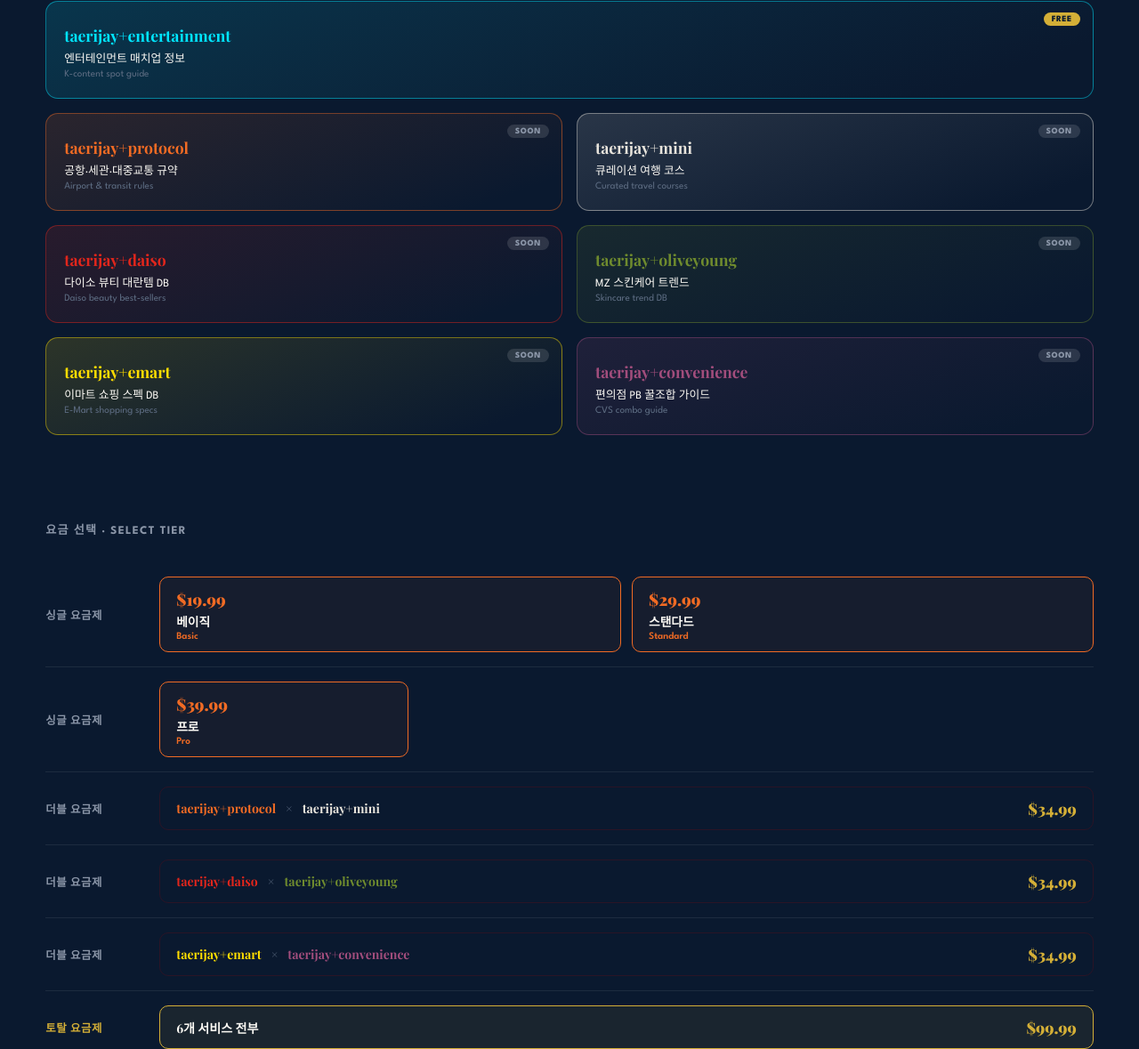
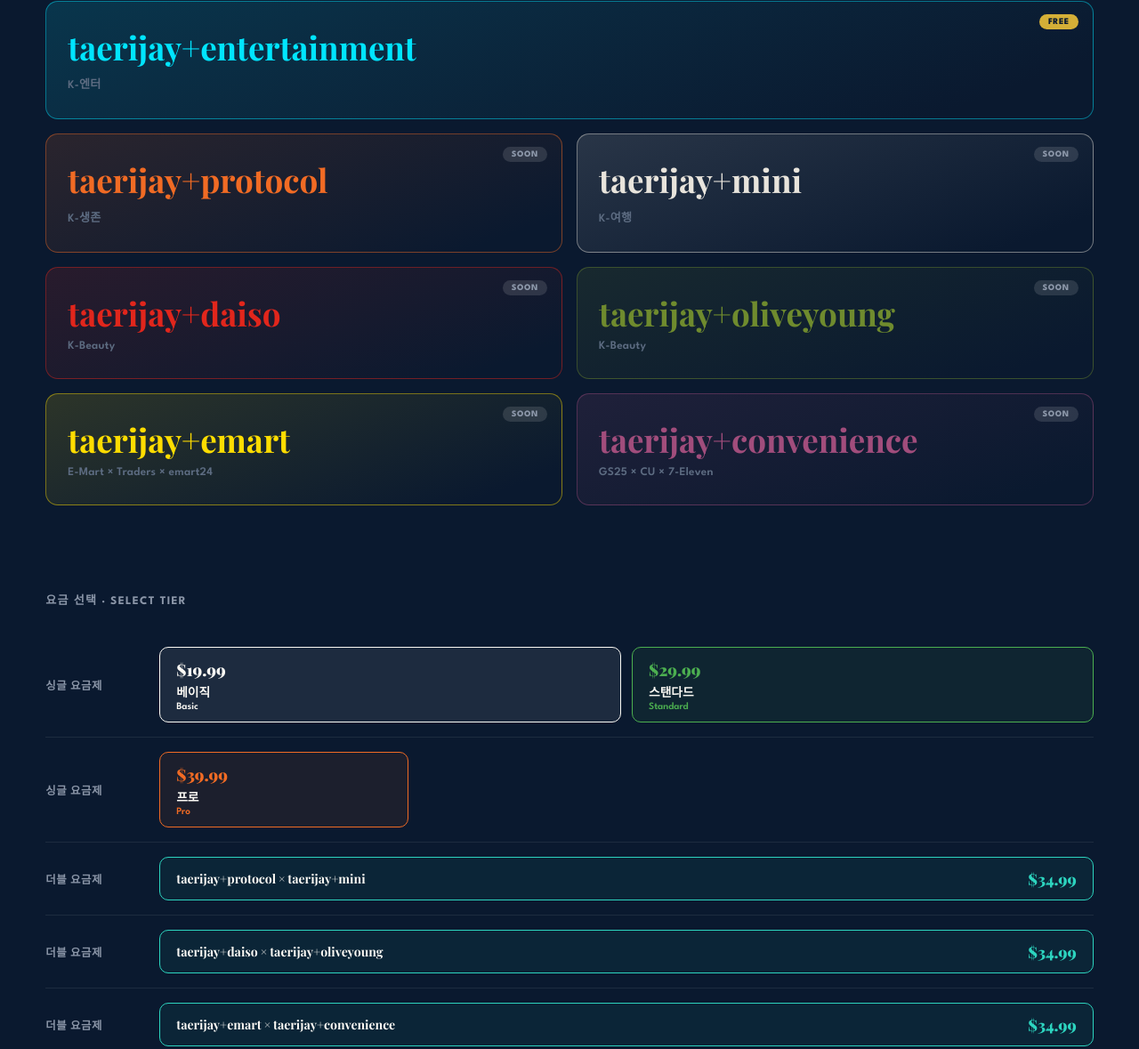
Before and after one commit to official-taerijay/official-taerijay-taerijay, an Astro site: page / in a window 1280 px wide. Shown: the part 567-1746 px from the top of the page at 89% size. Built offline with nearby package versions, Linux system fonts and the light colour scheme; Astro itself is replaced by a stand-in of ours; a web font is replaced by a local one.

Commit message:
feat: 채널 타이틀 확대+태그 추가, 요금제 컬러 재배정

```diff
--- a/src/pages/index.astro
+++ b/src/pages/index.astro
@@ -1,13 +1,12 @@
 ---
-// 채널 데이터 — 각 항목 kr(고정) / en(기본 영문, 다국어 전환 대상)
 const channels = {
-  entertainment: { slug: 'entertainment', color: '#00E5FF', free: true,  descKr: '엔터테인먼트 매치업 정보', descEn: 'K-content spot guide' },
-  protocol:      { slug: 'protocol',      color: '#F16B24', free: false, descKr: '공항·세관·대중교통 규약',   descEn: 'Airport & transit rules' },
-  mini:          { slug: 'mini',          color: '#e8e4dc', free: false, descKr: '큐레이션 여행 코스',        descEn: 'Curated travel courses' },
-  daiso:         { slug: 'daiso',         color: '#E1261C', free: false, descKr: '다이소 뷰티 대란템 DB',     descEn: 'Daiso beauty best-sellers' },
-  oliveyoung:    { slug: 'oliveyoung',    color: '#6F8B2E', free: false, descKr: 'MZ 스킨케어 트렌드',        descEn: 'Skincare trend DB' },
-  emart:         { slug: 'emart',         color: '#FFDD00', free: false, descKr: '이마트 쇼핑 스펙 DB',       descEn: 'E-Mart shopping specs' },
-  convenience:   { slug: 'convenience',   color: '#A14D7C', free: false, descKr: '편의점 PB 꿀조합 가이드',   descEn: 'CVS combo guide' },
+  entertainment: { slug: 'entertainment', color: '#00E5FF', free: true,  tag: 'K-엔터' },
+  protocol:      { slug: 'protocol',      color: '#F16B24', free: false, tag: 'K-생존' },
+  mini:          { slug: 'mini',          color: '#e8e4dc', free: false, tag: 'K-여행' },
+  daiso:         { slug: 'daiso',         color: '#E1261C', free: false, tag: 'K-Beauty' },
+  oliveyoung:    { slug: 'oliveyoung',    color: '#6F8B2E', free: false, tag: 'K-Beauty' },
+  emart:         { slug: 'emart',         color: '#FFDD00', free: false, tag: 'E-Mart × Traders × emart24' },
+  convenience:   { slug: 'convenience',   color: '#A14D7C', free: false, tag: 'GS25 × CU × 7-Eleven' },
 };
 
 const socialLinks = [
@@ -76,8 +75,7 @@ const socialLinks = [
         <a href={`/04-channels/${channels.entertainment.slug}`} class="service-card" style={`--c:${channels.entertainment.color}`}>
           <span class="service-status status-free">FREE</span>
           <span class="service-name">taerijay+entertainment</span>
-          <span class="service-desc-kr">{channels.entertainment.descKr}</span>
-          <span class="service-desc-en" data-i18n="en">{channels.entertainment.descEn}</span>
+          <span class="service-tag">{channels.entertainment.tag}</span>
         </a>
       </div>
 
@@ -86,14 +84,12 @@ const socialLinks = [
         <a href={`/04-channels/${channels.protocol.slug}`} class="service-card" style={`--c:${channels.protocol.color}`}>
           <span class="service-status status-soon">SOON</span>
           <span class="service-name">taerijay+protocol</span>
-          <span class="service-desc-kr">{channels.protocol.descKr}</span>
-          <span class="service-desc-en" data-i18n="en">{channels.protocol.descEn}</span>
+          <span class="service-tag">{channels.protocol.tag}</span>
         </a>
         <a href={`/04-channels/${channels.mini.slug}`} class="service-card" style={`--c:${channels.mini.color}`}>
           <span class="service-status status-soon">SOON</span>
           <span class="service-name">taerijay+mini</span>
-          <span class="service-desc-kr">{channels.mini.descKr}</span>
-          <span class="service-desc-en" data-i18n="en">{channels.mini.descEn}</span>
+          <span class="service-tag">{channels.mini.tag}</span>
         </a>
       </div>
 
@@ -102,14 +98,12 @@ const socialLinks = [
         <a href={`/04-channels/${channels.daiso.slug}`} class="service-card" style={`--c:${channels.daiso.color}`}>
           <span class="service-status status-soon">SOON</span>
           <span class="service-name">taerijay+daiso</span>
-          <span class="service-desc-kr">{channels.daiso.descKr}</span>
-          <span class="service-desc-en" data-i18n="en">{channels.daiso.descEn}</span>
+          <span class="service-tag">{channels.daiso.tag}</span>
         </a>
         <a href={`/04-channels/${channels.oliveyoung.slug}`} class="service-card" style={`--c:${channels.oliveyoung.color}`}>
           <span class="service-status status-soon">SOON</span>
           <span class="service-name">taerijay+oliveyoung</span>
-          <span class="service-desc-kr">{channels.oliveyoung.descKr}</span>
-          <span class="service-desc-en" data-i18n="en">{channels.oliveyoung.descEn}</span>
+          <span class="service-tag">{channels.oliveyoung.tag}</span>
         </a>
       </div>
 
@@ -118,14 +112,12 @@ const socialLinks = [
         <a href={`/04-channels/${channels.emart.slug}`} class="service-card" style={`--c:${channels.emart.color}`}>
           <span class="service-status status-soon">SOON</span>
           <span class="service-name">taerijay+emart</span>
-          <span class="service-desc-kr">{channels.emart.descKr}</span>
-          <span class="service-desc-en" data-i18n="en">{channels.emart.descEn}</span>
+          <span class="service-tag">{channels.emart.tag}</span>
         </a>
         <a href={`/04-channels/${channels.convenience.slug}`} class="service-card" style={`--c:${channels.convenience.color}`}>
           <span class="service-status status-soon">SOON</span>
           <span class="service-name">taerijay+convenience</span>
-          <span class="service-desc-kr">{channels.convenience.descKr}</span>
-          <span class="service-desc-en" data-i18n="en">{channels.convenience.descEn}</span>
+          <span class="service-tag">{channels.convenience.tag}</span>
         </a>
       </div>
     </section>
@@ -133,85 +125,73 @@ const socialLinks = [
     <section class="plans-section" id="plans">
       <p class="plans-eyebrow">요금 선택 · SELECT TIER</p>
 
-      <!-- 5줄: 싱글 - 베이직 x 스탠다드 -->
+      <!-- 5줄: 싱글 - 베이직(흰) x 스탠다드(초록) -->
       <div class="plan-row">
         <span class="plan-row-label">싱글 요금제</span>
         <div class="plan-row-items">
-          <div class="tier-chip">
+          <div class="tier-chip" style="--tc:#FBF9F4">
             <span class="tier-chip-price">$19.99</span>
             <span class="tier-chip-kr">베이직</span>
-            <span class="tier-chip-en" data-i18n="en">Basic</span>
+            <span class="tier-chip-en">Basic</span>
           </div>
-          <div class="tier-chip">
+          <div class="tier-chip" style="--tc:#4CAF50">
             <span class="tier-chip-price">$29.99</span>
             <span class="tier-chip-kr">스탠다드</span>
-            <span class="tier-chip-en" data-i18n="en">Standard</span>
+            <span class="tier-chip-en">Standard</span>
           </div>
         </div>
       </div>
 
-      <!-- 6줄: 싱글 - 프로 -->
+      <!-- 6줄: 싱글 - 프로(주황) -->
       <div class="plan-row">
         <span class="plan-row-label">싱글 요금제</span>
         <div class="plan-row-items">
-          <div class="tier-chip tier-chip-wide">
+          <div class="tier-chip tier-chip-wide" style="--tc:#F16B24">
             <span class="tier-chip-price">$39.99</span>
             <span class="tier-chip-kr">프로</span>
-            <span class="tier-chip-en" data-i18n="en">Pro</span>
+            <span class="tier-chip-en">Pro</span>
           </div>
         </div>
       </div>
 
-      <!-- 7줄: 더블 - protocol x mini -->
+      <!-- 7줄: 더블 - protocol x mini (민트) -->
       <div class="plan-row">
         <span class="plan-row-label">더블 요금제</span>
         <div class="plan-row-items">
-          <div class="plan-chip plan-chip-double">
-            <span class="plan-chip-name">
-              <span style={`color:${channels.protocol.color}`}>taerijay+protocol</span>
-              <span class="plan-chip-x">×</span>
-              <span style={`color:${channels.mini.color}`}>taerijay+mini</span>
-            </span>
+          <div class="plan-chip plan-chip-double" style="--tc:#2DD4BF">
+            <span class="plan-chip-name">taerijay+protocol × taerijay+mini</span>
             <span class="plan-chip-price">$34.99</span>
           </div>
         </div>
       </div>
 
-      <!-- 8줄: 더블 - daiso x oliveyoung -->
+      <!-- 8줄: 더블 - daiso x oliveyoung (민트) -->
       <div class="plan-row">
         <span class="plan-row-label">더블 요금제</span>
         <div class="plan-row-items">
-          <div class="plan-chip plan-chip-double">
-            <span class="plan-chip-name">
-              <span style={`color:${channels.daiso.color}`}>taerijay+daiso</span>
-              <span class="plan-chip-x">×</span>
-              <span style={`color:${channels.oliveyoung.color}`}>taerijay+oliveyoung</span>
-            </span>
+          <div class="plan-chip plan-chip-double" style="--tc:#2DD4BF">
+            <span class="plan-chip-name">taerijay+daiso × taerijay+oliveyoung</span>
             <span class="plan-chip-price">$34.99</span>
           </div>
         </div>
       </div>
 
-      <!-- 9줄: 더블 - emart x convenience -->
+      <!-- 9줄: 더블 - emart x convenience (민트) -->
       <div class="plan-row">
         <span class="plan-row-label">더블 요금제</span>
         <div class="plan-row-items">
-          <div class="plan-chip plan-chip-double">
-            <span class="plan-chip-name">
-              <span style={`color:${channels.emart.color}`}>taerijay+emart</span>
-              <span class="plan-chip-x">×</span>
-              <span style={`color:${channels.convenience.color}`}>taerijay+convenience</span>
-            </span>
+          <div class="plan-chip plan-chip-double" style="--tc:#2DD4BF">
+            <span class="plan-chip-name">taerijay+emart × taerijay+convenience</span>
             <span class="plan-chip-price">$34.99</span>
           </div>
         </div>
       </div>
 
-      <!-- 10줄: 토탈 -->
+      <!-- 10줄: 토탈 (버건디) -->
       <div class="plan-row plan-row-total">
-        <span class="plan-row-label plan-row-label-gold">토탈 요금제</span>
+        <span class="plan-row-label" style="color:#8B1A2A">토탈 요금제</span>
         <div class="plan-row-items">
-          <div class="plan-chip plan-chip-gold">
+          <div class="plan-chip plan-chip-gold" style="--tc:#8B1A2A">
             <span class="plan-chip-name">6개 서비스 전부</span>
             <span class="plan-chip-price">$99.99</span>
           </div>
@@ -219,7 +199,6 @@ const socialLinks = [
       </div>
     </section>
 
-    <!-- 11줄: SNS -->
     <section class="social-section">
       {socialLinks.map((s) => (
         <a href="#" class="social-icon" title={s.name} aria-label={s.name}>{s.icon}</a>
@@ -227,13 +206,12 @@ const socialLinks = [
     </section>
   </main>
 
-  <!-- 12줄: 하단 푸터 -->
   <footer class="footer">
     <div class="footer-links">
-      <a href="#"><span class="footer-kr">이용약관</span><br/><span class="footer-en" data-i18n="en">Terms</span></a>
-      <a href="#"><span class="footer-kr">개인정보</span><br/><span class="footer-en" data-i18n="en">Privacy</span></a>
-      <a href="#"><span class="footer-kr">환불정책</span><br/><span class="footer-en" data-i18n="en">Refund</span></a>
-      <a href="#"><span class="footer-kr">사업자정보</span><br/><span class="footer-en" data-i18n="en">Business</span></a>
+      <a href="#">이용약관<br/><span class="footer-en">Terms</span></a>
+      <a href="#">개인정보<br/><span class="footer-en">Privacy</span></a>
+      <a href="#">환불정책<br/><span class="footer-en">Refund</span></a>
+      <a href="#">사업자정보<br/><span class="footer-en">Business</span></a>
     </div>
     <p class="footer-copy">© 2026 TAERIJAY · 사업자등록번호 673-51-01148 · taerijay.com</p>
   </footer>
@@ -263,7 +241,7 @@ const socialLinks = [
   <style>
     *,*::before,*::after{box-sizing:border-box;margin:0;padding:0}
     :root{
-      --bg:#0A192F;--border:#5B0E1B;--ivory:#FBF9F4;--muted:#8b96a8;--dim:#5d6c82;--gold:#D4AF37;--accent:#F16B24;
+      --bg:#0A192F;--border:#5B0E1B;--ivory:#FBF9F4;--muted:#8b96a8;--dim:#5d6c82;--gold:#D4AF37;
       --f-display:'Playfair Display',serif;--f-body:'League Spartan',sans-serif;
       --container: min(1200px, 92vw);
     }
@@ -306,26 +284,25 @@ const socialLinks = [
     .btn-ghost{background:rgba(255,255,255,.08);color:var(--ivory);border:1px solid rgba(255,255,255,.25);border-radius:8px;padding:14px 28px;font-weight:700;font-size:.85rem;letter-spacing:.05em;cursor:pointer;transition:background .2s}
     .btn-ghost:hover{background:rgba(255,255,255,.16)}
 
-    /* 채널 줄 구조 (1개/2개) */
+    /* 채널 카드 — 타이틀(영문) 3배 비율, 아래 짧은 태그 */
     .channels-section{width:var(--container);margin:0 auto;padding:56px 0 20px}
     .channel-row{display:grid;gap:16px;margin-bottom:16px}
     .channel-row[data-count="1"]{grid-template-columns:1fr}
     .channel-row[data-count="2"]{grid-template-columns:1fr 1fr}
 
     .service-card{
-      position:relative;display:flex;flex-direction:column;gap:4px;text-decoration:none;
-      padding:22px 20px;border-radius:14px;
+      position:relative;display:flex;flex-direction:column;gap:10px;text-decoration:none;
+      padding:30px 24px;border-radius:14px;
       border:1px solid color-mix(in srgb, var(--c) 45%, transparent);
       background:linear-gradient(160deg, color-mix(in srgb, var(--c) 14%, var(--bg)) 0%, var(--bg) 88%);
       transition:transform .2s ease;
     }
     .service-card:hover{transform:translateY(-3px)}
-    .service-status{position:absolute;top:12px;right:14px;font-size:.6rem;font-weight:800;letter-spacing:.06em;padding:3px 9px;border-radius:100px}
+    .service-status{position:absolute;top:14px;right:16px;font-size:.62rem;font-weight:800;letter-spacing:.06em;padding:4px 10px;border-radius:100px}
     .status-free{background:var(--gold);color:var(--bg)}
     .status-soon{background:rgba(255,255,255,.12);color:var(--muted)}
-    .service-name{font-family:var(--f-display);font-weight:700;font-size:clamp(.95rem,2.6vw,1.1rem);color:var(--c);margin-top:4px}
-    .service-desc-kr{font-size:.8rem;color:var(--ivory)}
-    .service-desc-en{font-size:.7rem;color:var(--dim)}
+    .service-name{font-family:var(--f-display);font-weight:700;font-size:clamp(1.6rem,4.6vw,2.3rem);line-height:1.15;color:var(--c)}
+    .service-tag{font-size:.82rem;font-weight:600;color:var(--dim);letter-spacing:.02em}
 
     /* 요금제 */
     .plans-section{width:var(--container);margin:0 auto;padding:60px 0 90px}
@@ -334,21 +311,19 @@ const socialLinks = [
     .plan-row{display:flex;align-items:center;gap:18px;padding:16px 0;border-bottom:1px solid rgba(255,255,255,.08);flex-wrap:wrap}
     .plan-row-total{border-bottom:none}
     .plan-row-label{flex:0 0 110px;font-size:.78rem;font-weight:700;letter-spacing:.04em;color:var(--muted);text-transform:uppercase}
-    .plan-row-label-gold{color:var(--gold)}
     .plan-row-items{display:flex;gap:12px;flex-wrap:wrap;flex:1}
 
-    .tier-chip{border:1px solid var(--accent);border-radius:10px;padding:12px 18px;display:flex;flex-direction:column;gap:2px;min-width:140px;flex:1;background:rgba(241,107,36,.05)}
+    .tier-chip{border:1px solid var(--tc, var(--gold));border-radius:10px;padding:12px 18px;display:flex;flex-direction:column;gap:2px;min-width:140px;flex:1;background:color-mix(in srgb, var(--tc, var(--gold)) 8%, transparent)}
     .tier-chip-wide{flex:1 1 100%;max-width:280px}
-    .tier-chip-price{font-family:var(--f-display);font-weight:900;font-size:1.15rem;color:var(--accent)}
+    .tier-chip-price{font-family:var(--f-display);font-weight:900;font-size:1.15rem;color:var(--tc, var(--gold))}
     .tier-chip-kr{font-size:.86rem;font-weight:700;color:var(--ivory)}
-    .tier-chip-en{font-size:.7rem;font-weight:600;color:var(--accent)}
+    .tier-chip-en{font-size:.7rem;font-weight:600;color:var(--tc, var(--gold))}
 
-    .plan-chip{border:1px solid rgba(91,14,27,.4);border-radius:10px;padding:12px 18px;display:flex;flex-direction:column;gap:2px;min-width:150px;flex:1}
+    .plan-chip{border:1px solid var(--tc, rgba(91,14,27,.4));border-radius:10px;padding:12px 18px;display:flex;flex-direction:column;gap:2px;min-width:150px;flex:1;background:color-mix(in srgb, var(--tc, transparent) 6%, transparent)}
     .plan-chip-double{flex-direction:row;align-items:center;justify-content:space-between;gap:16px;flex:1 1 100%}
-    .plan-chip-gold{border-color:var(--gold);background:rgba(212,175,55,.08);flex-direction:row;align-items:center;justify-content:space-between;flex:1 1 100%}
-    .plan-chip-name{font-family:var(--f-display);font-weight:700;font-size:.88rem}
-    .plan-chip-x{color:var(--dim);margin:0 8px;font-weight:400}
-    .plan-chip-price{font-family:var(--f-display);font-weight:900;font-size:1.1rem;color:var(--gold)}
+    .plan-chip-gold{flex-direction:row;align-items:center;justify-content:space-between;flex:1 1 100%}
+    .plan-chip-name{font-family:var(--f-display);font-weight:700;font-size:.88rem;color:var(--ivory)}
+    .plan-chip-price{font-family:var(--f-display);font-weight:900;font-size:1.1rem;color:var(--tc, var(--gold))}
 
     .social-section{width:var(--container);margin:0 auto;padding:20px 0 60px;display:flex;gap:14px;justify-content:center}
     .social-icon{width:42px;height:42px;border-radius:50%;border:1px solid rgba(255,255,255,.2);display:flex;align-items:center;justify-content:center;text-decoration:none;font-size:1rem;font-weight:700;transition:background .2s}
```
